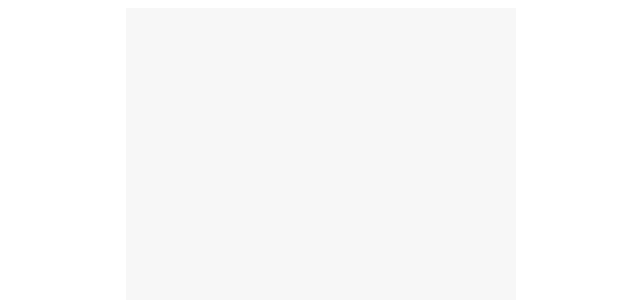
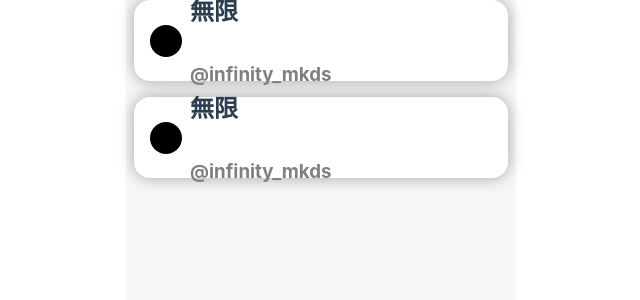
Before and after one commit to simd-float4x4/2525, a Vue app in the folder niconico-researcher/: page / in a window 1280 px wide. Shown: the top 300 px of the page, without its empty margins (319-959 px from the left). Built offline with nearby package versions, Linux system fonts and the light colour scheme.

Commit message:
fix: CastCell.vueでDataを返せるように実装

```diff
--- a/niconico-researcher/src/App.vue
+++ b/niconico-researcher/src/App.vue
@@ -1,13 +1,17 @@
 <template>
-  <div class="display_container"></div>
+  <div class="display_container">
+    <CastCell userName="無限" userAccountId="@infinity_mkds"/>
+    <CastCell userName="無限" userAccountId="@infinity_mkds"/>
+  </div>
 </template>
 
 <script>
+import CastCell from './components/CastCell.vue'
 
 export default {
   name: 'App',
   components: {
-
+    CastCell
   }
 }
 </script>
@@ -15,6 +19,8 @@
 <style>
 
 body {
+  margin: 0;
+  padding: 0;
   overflow: hidden;
 }
 
--- a/niconico-researcher/src/components/CastCell.vue
+++ b/niconico-researcher/src/components/CastCell.vue
@@ -0,0 +1,79 @@
+<template>
+    <div class="cell">
+        <div class="icon"></div>
+        <div class="text-container">
+            <h2>{{ userName }}</h2>
+            <h3>{{ platform[0].displayTextContent }}</h3>
+        </div>
+    </div>
+</template>
+
+<script>
+import * as Platform from "/Users/asobu_dev/Desktop/Project/System/niconicoSearcher/niconico-researcher/src/js/enum.js";
+
+let userPlatform = [
+    {
+        platformName: Platform.Services.Twitch.text,
+        hasAccount: true,
+        isBroadCasting: false,
+        displayTextContent: '@infinity_mkds',
+        accountURL: ''
+    }
+]
+
+export default {
+  name: 'CastCell',
+  data: () => ({
+    userId: 1,
+    userHashTagid: '#7829',
+    iconURL: '',
+    userName: '無限',
+    platform: userPlatform
+  }),
+}
+</script>
+
+<style scoped>
+
+.cell {
+    background-color: white;
+    border-radius: 16px;
+    width: 358px;
+    height: 65px;
+    margin: 0 auto 16px auto;
+    font-family: -apple-system, 'BlinkMacSystemFont', 'Hiragino Kaku Gothic ProN', 'メイリオ', Sans-Serif;
+    border-radius: 16px;
+    box-shadow: 0px 0px 16px 0px rgba(0, 0, 0, 0.34);
+    display: flex;
+    align-items: center;
+    padding: 8px;
+}
+
+.icon {
+    width: 32px;
+    height: 32px;
+    background-color: black;
+    border-radius: 16px;
+    margin: 8px;
+}
+
+h2 {
+    width: 260px;
+    text-align: left;
+    line-height: 30px;
+}
+
+h3 {
+    font-weight: bold;
+    width: 260px;
+    color: gray;
+    text-align: left;
+    line-height: 20px;
+}
+
+ .text-container {
+    display: flex;
+    flex-direction: column;
+ }
+
+</style>
--- /dev/null
+++ b/niconico-researcher/src/js/enum.js
@@ -0,0 +1,38 @@
+export const Services = {
+    Twitch: {
+        serviceId: 1,
+        label: "Twitch"
+    },
+    Whowatch: {
+        serviceId: 2,
+        label: "ふわっち"
+    },
+    Twitcasting: {
+        serviceId: 3,
+        label: "ツイキャス"
+    },
+    YouTubeLive: {
+        serviceId: 4,
+        label: "YouTubeライブ"
+    },
+    LINEOpenChat: {
+        serviceId: 5,
+        label: "LINEオープンチャット"
+    },
+    Twitter: {
+        serviceId: 6,
+        label: "X"
+    },
+    Instagram: {
+        serviceId: 7,
+        label: "インスタグラム"
+    },
+    TikTok: {
+        serviceId: 8,
+        label: "TikTok"
+    },
+    Other: {
+        serviceId: 999,
+        label: "その他"
+    },
+}
```
